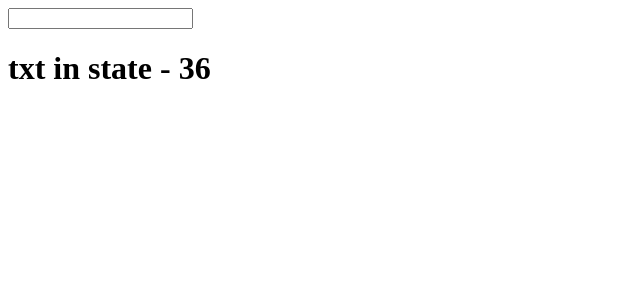
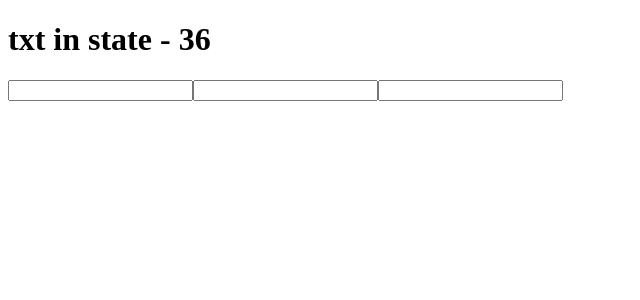
Before and after one commit to oneillci/create-react-app-test, a React (Create React App) app: page / in a window 1280 px wide. Shown: the top 300 px of the page, without its empty margins (0-640 px from the left). Built offline with nearby package versions, Linux system fonts and the light colour scheme.

Commit message:
Adding child components

```diff
--- a/src/App.js
+++ b/src/App.js
@@ -30,11 +30,16 @@
   render() {
     return (
       <div className="App">
-        <input type="text" onChange={this.update.bind(this)} />
         <h1>{this.state.txt} - {this.state.age}</h1>
+        <Widget update={this.update.bind(this)}/>
+        <Widget update={this.update.bind(this)}/>
+        <Widget update={this.update.bind(this)}/>
       </div>
     );
   }
 }
 
+const Widget = (props) =>
+  <input type="text" onChange={props.update} />;
+
 export default App;
```
